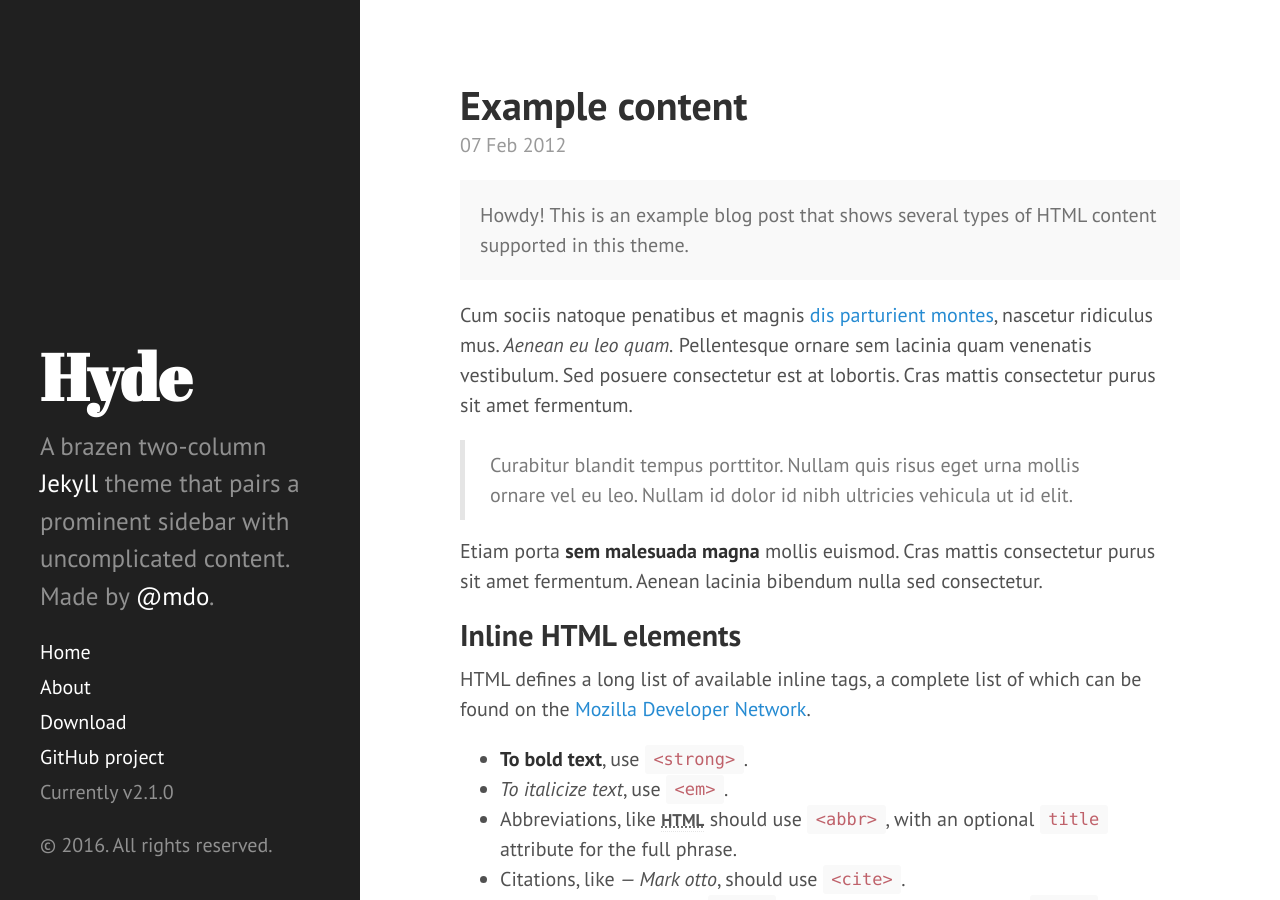
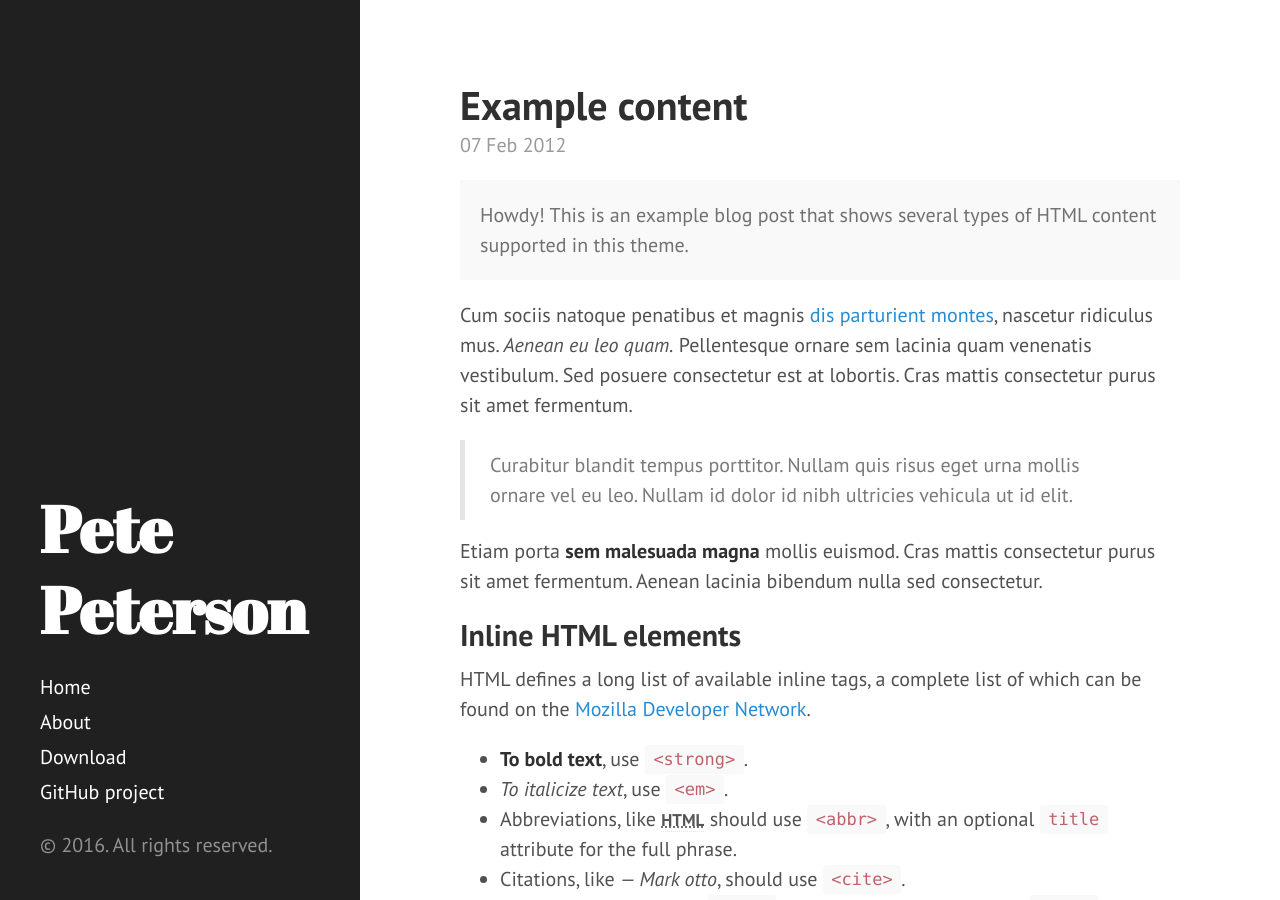
Before and after one commit to petepm/petepm.github.io, a Jekyll site: the page built from _posts/2012-02-07-example-content.md, in a window 1280 px wide and 900 px high. Built offline with Jekyll 4.4.1, drawn with Linux system fonts in a browser that asks for light colours; Markdown is read by kramdown in place of the engine named in the settings.

Commit message:
Basic mods to get working with Jekyll 3+

```diff
--- a/_config.yml
+++ b/_config.yml
@@ -1,26 +1,21 @@
 # Dependencies
-markdown:         redcarpet
-highlighter:      pygments
+gems:             [jekyll-paginate]
 
 # Permalinks
 permalink:        pretty
-relative_permalinks: true
 
 # Setup
-title:            Hyde
-tagline:          'A Jekyll theme'
-description:      'A brazen two-column <a href="http://jekyllrb.com" target="_blank">Jekyll</a> theme that pairs a prominent sidebar with uncomplicated content. Made by <a href="https://twitter.com/mdo" target="_blank">@mdo</a>.'
-url:              http://hyde.getpoole.com
+title:            "Pete Peterson"
+tagline:          "Pete Peterson Music"
+description:      ""
+url:              http://petepetersonmusic.com
 baseurl:          /
 
 author:
-  name:           'Mark Otto'
-  url:            https://twitter.com/mdo
+  name:           "Pete Peterson"
+  url:            https://twitter.com/petepppeterson
 
 paginate:         5
 
-# Custom vars
-version:          2.1.0
-
 github:
-  repo:           https://github.com/poole/hyde
+  repo:           https://github.com/petepm/petepm.github.io
--- a/_includes/sidebar.html
+++ b/_includes/sidebar.html
@@ -28,7 +28,6 @@
 
       <a class="sidebar-nav-item" href="{{ site.github.repo }}/archive/v{{ site.version }}.zip">Download</a>
       <a class="sidebar-nav-item" href="{{ site.github.repo }}">GitHub project</a>
-      <span class="sidebar-nav-item">Currently v{{ site.version }}</span>
     </nav>
 
     <p>&copy; {{ site.time | date: '%Y' }}. All rights reserved.</p>
--- a/_posts/2012-02-07-example-content.md
+++ b/_posts/2012-02-07-example-content.md
@@ -51,8 +51,6 @@
 ### Gists via GitHub Pages
 
 Vestibulum id ligula porta felis euismod semper. Nullam quis risus eget urna mollis ornare vel eu leo. Donec sed odio dui.
-
-{% gist 5555251 gist.md %}
 
 Aenean eu leo quam. Pellentesque ornare sem lacinia quam venenatis vestibulum. Nullam quis risus eget urna mollis ornare vel eu leo. Cum sociis natoque penatibus et magnis dis parturient montes, nascetur ridiculus mus. Donec sed odio dui. Vestibulum id ligula porta felis euismod semper.
 
```
